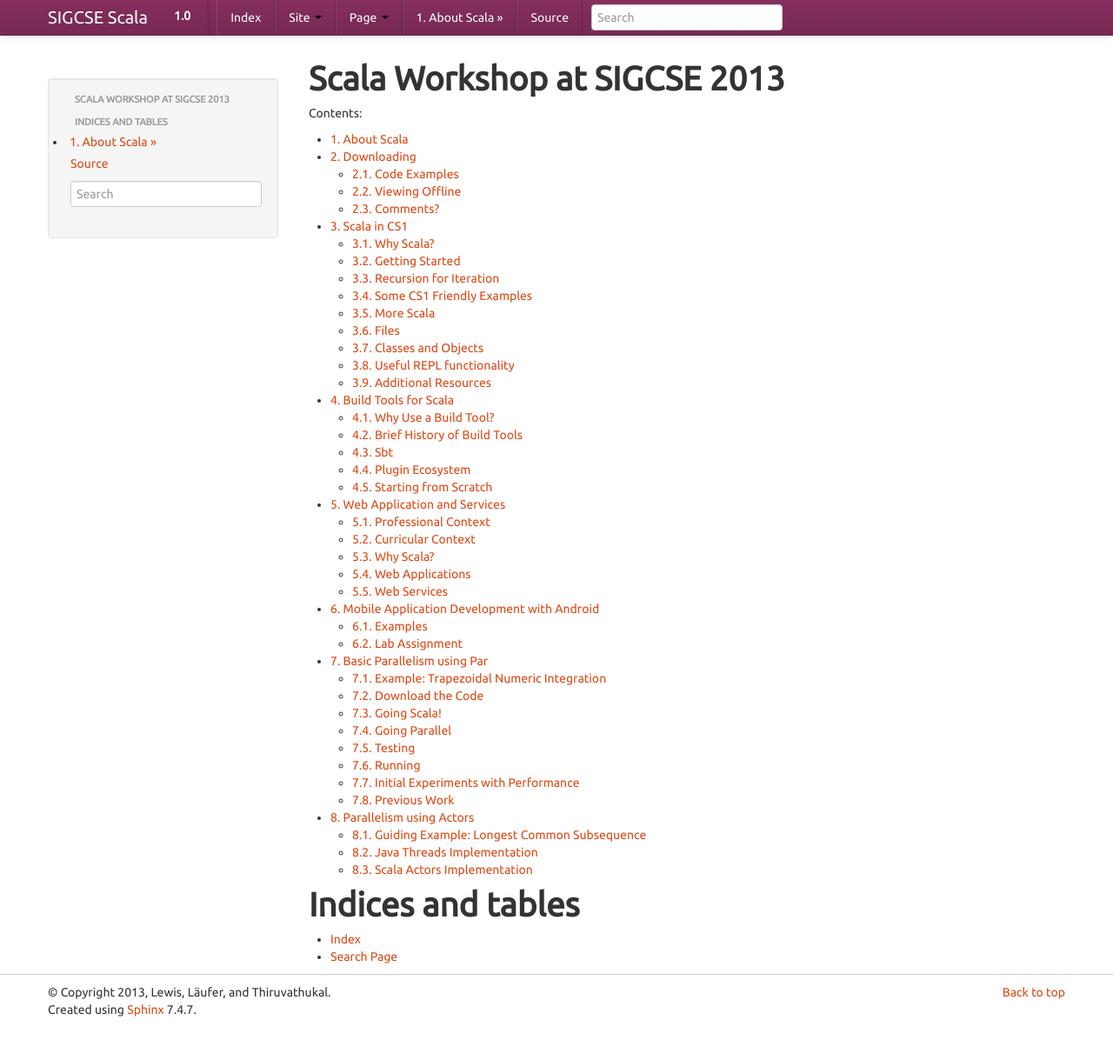
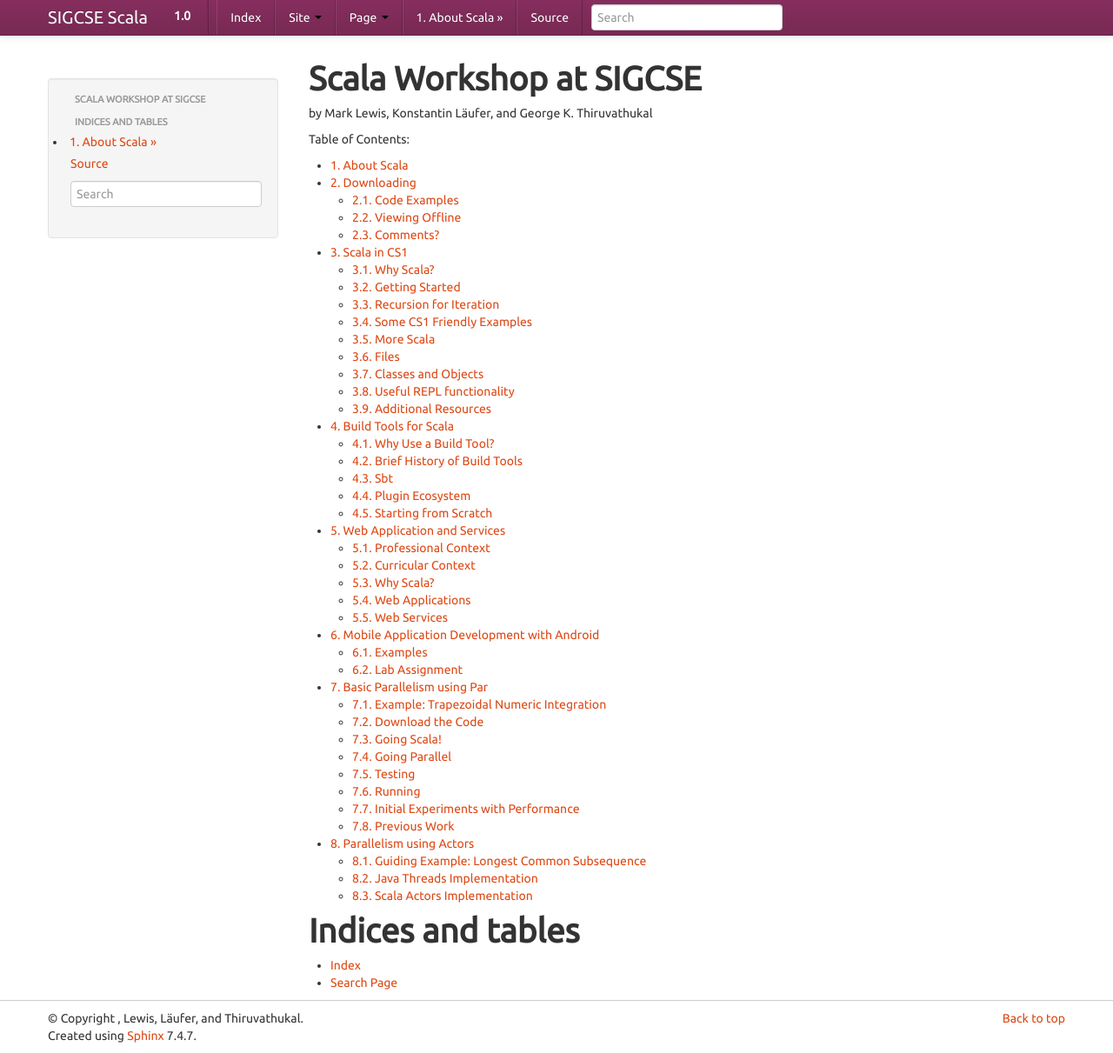
Before and after one commit to LoyolaChicagoBooks/scalaworkshop, a Sphinx documentation site: the page built from source/index.rst, in a window 1280 px wide and 1211 px high. Shown: the whole window at 87% size. Built offline with Sphinx 7.4.7, drawn with Linux system fonts in a browser that asks for light colours.

Commit message:
various cleanups for 2014

```diff
--- a/source/conf.py
+++ b/source/conf.py
@@ -1,7 +1,7 @@
 # -*- coding: utf-8 -*-
 #
-# Scala Workshop at SIGCSE 2013 documentation build configuration file, created by
-# sphinx-quickstart on Sun Jan  6 10:30:22 2013.
+# Scala Workshop at SIGCSE  documentation build configuration file, created by
+# sphinx-quickstart on Sun Jan  6 10:30:22 .
 #
 # This file is execfile()d with the current directory set to its containing dir.
 #
@@ -42,8 +42,8 @@
 master_doc = 'index'
 
 # General information about the project.
-project = u'Scala Workshop at SIGCSE 2013'
-copyright = u'2013, Lewis, Läufer, and Thiruvathukal'
+project = u'Scala Workshop at SIGCSE'
+copyright = u', Lewis, Läufer, and Thiruvathukal'
 
 # The version info for the project you're documenting, acts as replacement for
 # |version| and |release|, also used in various other places throughout the
@@ -210,7 +210,7 @@
 #html_file_suffix = None
 
 # Output file base name for HTML help builder.
-htmlhelp_basename = 'ScalaWorkshopatSIGCSE2013doc'
+htmlhelp_basename = 'ScalaWorkshopatSIGCSEdoc'
 
 
 # -- Options for LaTeX output --------------------------------------------------
@@ -229,7 +229,7 @@
 # Grouping the document tree into LaTeX files. List of tuples
 # (source start file, target name, title, author, documentclass [howto/manual]).
 latex_documents = [
-  ('index', 'ScalaWorkshopatSIGCSE2013.tex', u'Scala Workshop at SIGCSE 2013 Documentation',
+  ('index', 'ScalaWorkshopatSIGCSE.tex', u'Scala Workshop at SIGCSE  Documentation',
    u'Lewis, Läufer, and Thiruvathukal', 'manual'),
 ]
 
@@ -259,7 +259,7 @@
 # One entry per manual page. List of tuples
 # (source start file, name, description, authors, manual section).
 man_pages = [
-    ('index', 'scalaworkshopatsigcse2013', u'Scala Workshop at SIGCSE 2013 Documentation',
+    ('index', 'scalaworkshopatsigcse', u'Scala Workshop at SIGCSE  Documentation',
      [u'Lewis, Läufer, and Thiruvathukal'], 1)
 ]
 
@@ -273,8 +273,8 @@
 # (source start file, target name, title, author,
 #  dir menu entry, description, category)
 texinfo_documents = [
-  ('index', 'ScalaWorkshopatSIGCSE2013', u'Scala Workshop at SIGCSE 2013 Documentation',
-   u'Lewis, Läufer, and Thiruvathukal', 'ScalaWorkshopatSIGCSE2013', 'One line description of project.',
+  ('index', 'ScalaWorkshopatSIGCSE', u'Scala Workshop at SIGCSE  Documentation',
+   u'Lewis, Läufer, and Thiruvathukal', 'ScalaWorkshopatSIGCSE', 'One line description of project.',
    'Miscellaneous'),
 ]
 
@@ -291,10 +291,10 @@
 # -- Options for Epub output ---------------------------------------------------
 
 # Bibliographic Dublin Core info.
-epub_title = u'Scala Workshop at SIGCSE 2013'
+epub_title = u'Scala Workshop at SIGCSE '
 epub_author = u'Lewis, Läufer, and Thiruvathukal'
 epub_publisher = u'Lewis, Läufer, and Thiruvathukal'
-epub_copyright = u'2013, Lewis, Läufer, and Thiruvathukal'
+epub_copyright = u', Lewis, Läufer, and Thiruvathukal'
 
 # The language of the text. It defaults to the language option
 # or en if the language is not set.
--- a/source/cs1.rst
+++ b/source/cs1.rst
@@ -437,7 +437,7 @@
 the optimization of recursive calls is achieved through a version of tail-recursion elimination (a.k.a. tail call
 optimization). See [TailCalls]_ for more information.
 
-Monte Carlo :math:``\pi`` Calculation
+Monte Carlo :math:`\pi` Calculation
 ~~~~~~~~~~~~~~~~~~~~~~~~~~~~~~~~~~~~~~~~~~~
 
 An example that often resonates well with students is the Monte Carlo method,
--- a/source/index.rst
+++ b/source/index.rst
@@ -1,12 +1,11 @@
-.. Scala Workshop at SIGCSE 2013 documentation master file, created by
-   sphinx-quickstart on Sun Jan  6 10:30:22 2013.
-   You can adapt this file completely to your liking, but it should at least
-   contain the root `toctree` directive.
+.. Sphinx project for SIGCSE Wowrkshop (Lewis, Läufer, and Thiruvathukal) 2013-2014
 
-Scala Workshop at SIGCSE 2013
+Scala Workshop at SIGCSE
 ===========================================
 
-Contents:
+by Mark Lewis, Konstantin Läufer, and George K. Thiruvathukal
+
+Table of Contents:
 
 .. toctree::
    :maxdepth: 2
```
